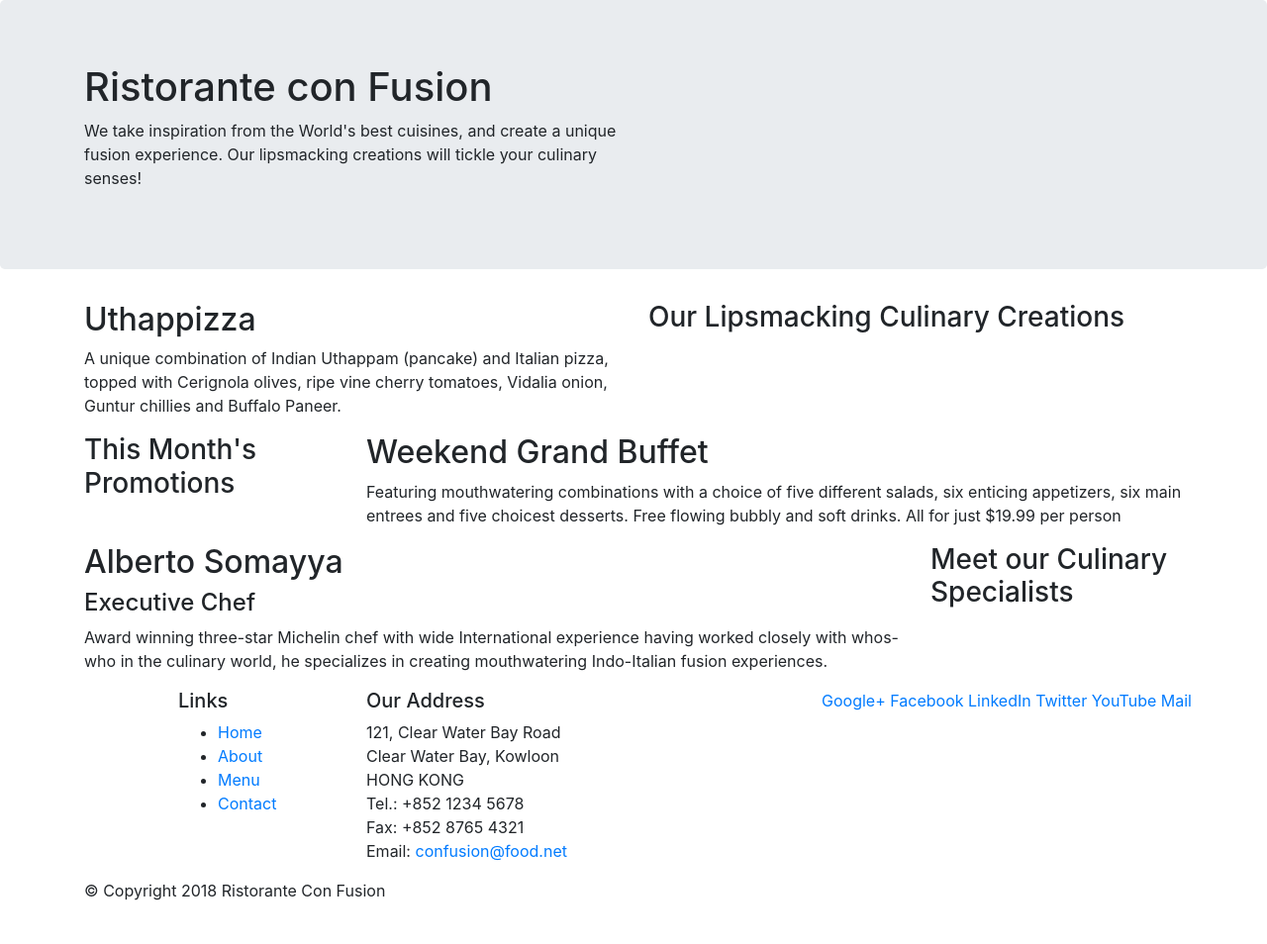
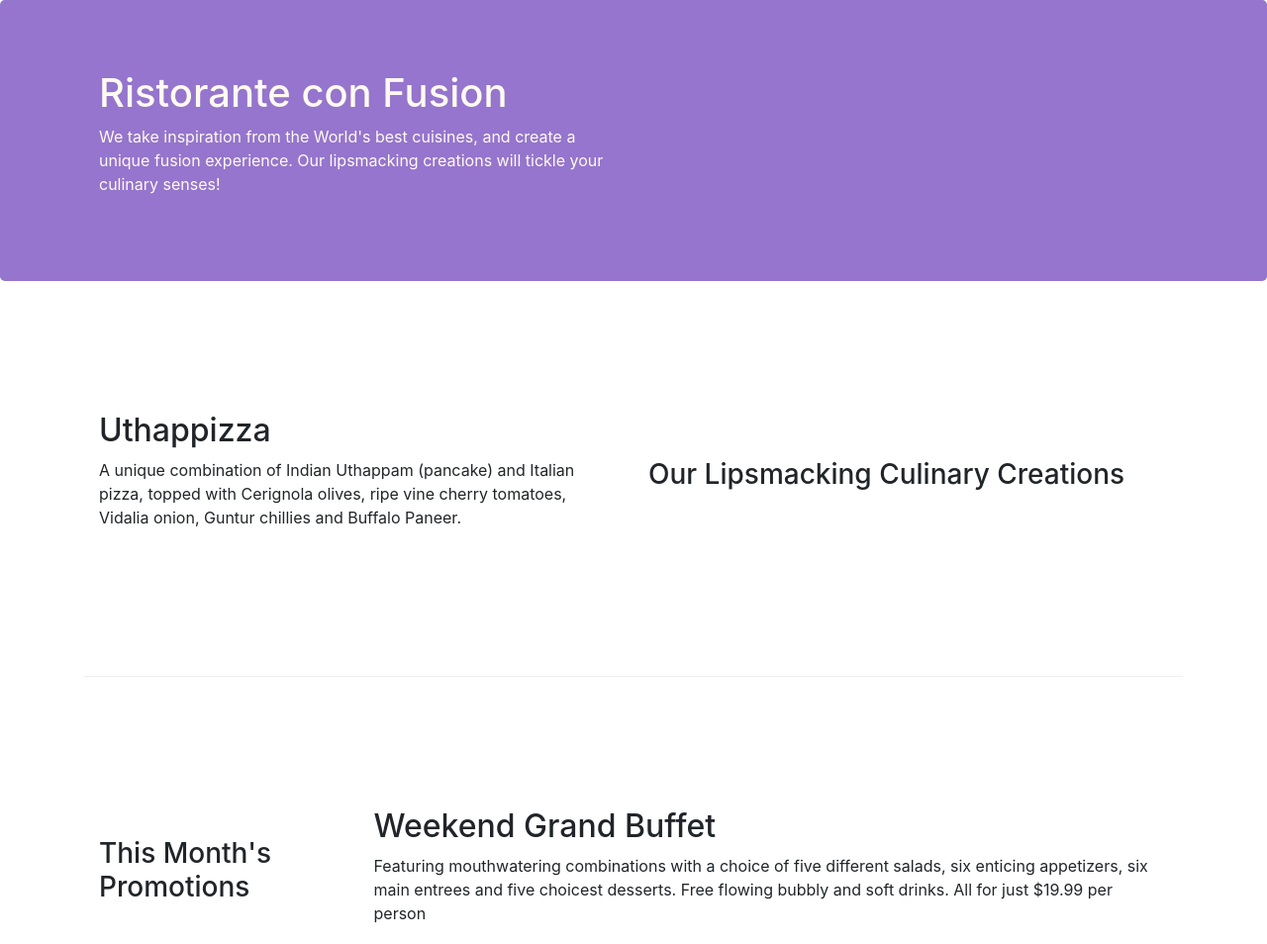
Before and after one commit to Sayrikey1/Restaurant, a website: page index.html in a window 1280 px wide. Shown: the top 954 px of the page at 99% size. Before the commit the page ends 928 px from the top, so only its background shows below. Drawn offline with nearby package versions, Linux system fonts and the light colour scheme.

Commit message:
bootstrap grid 2

```diff
--- /dev/null
+++ b/css/styles.css
@@ -0,0 +1,30 @@
+.row-header{
+    margin: 0px auto;
+    padding: 0px auto;
+}
+
+.row-content {
+    margin: 0px auto;
+    padding: 50px 0px 50px 0px;
+    border-bottom: 1px ridge;
+    min-height: 400px;
+}
+
+.footer{
+    background-color: #D1C4E9;
+    margin: 0px auto;
+    padding: 20px 0px 20px 0px;
+}
+
+.jumbotron{
+    padding: 70px 30px 70px 30px;
+    margin: 0px auto;
+    background: #9575CD;
+    color: floralwhite;
+}
+
+.address{
+    font-size: 80%;
+    margin: 0px;
+    color: #0f0f0f;
+}
--- a/index.html
+++ b/index.html
@@ -14,13 +14,15 @@
       rel="stylesheet"
       href="node_modules/bootstrap/dist/css/bootstrap.min.css"
     />
+    <link rel="stylesheet" href="css/styles.css" />
     <title>Ristorante Con Fusion</title>
   </head>
 
   <body>
+    <!----------------Header Part------------------>
     <header class="jumbotron">
       <div class="container">
-        <div class="row">
+        <div class="row row-header">
           <div class="col-12 col-sm-6">
             <h1>Ristorante con Fusion</h1>
             <p>
@@ -34,8 +36,10 @@
       </div>
     </header>
 
+    <!----------------Containers------------------>
+
     <div class="container">
-      <div class="row">
+      <div class="row row-content align-items-center">
         <div class="col col-sm order-sm-last col-md">
           <h3>Our Lipsmacking Culinary Creations</h3>
         </div>
@@ -49,12 +53,12 @@
         </div>
       </div>
 
-      <div class="row">
+      <div class="row row-content align-items-center">
         <!---This pushes the container to the right(last)-->
         <div class="col-12 col-sm-4 col-md-3">
           <h3>This Month's Promotions</h3>
         </div>
-         <!---This pushes the container to the left(first)-->
+        <!---This pushes the container to the left(first)-->
         <div class="col col-sm col-md">
           <h2>Weekend Grand Buffet</h2>
           <p>
@@ -66,7 +70,7 @@
         </div>
       </div>
 
-      <div class="row">
+      <div class="row row-content align-items-center">
         <div class="-col-12 col-sm-4 order-sm-last col-md-3">
           <h3>Meet our Culinary Specialists</h3>
         </div>
@@ -83,12 +87,14 @@
       </div>
     </div>
 
-    <footer>
+    <!----------------Footer------------------>
+
+    <footer class="footer">
       <div class="container">
         <div class="row">
           <div class="col-4 offset-1 col-sm-2">
             <h5>Links</h5>
-            <ul>
+            <ul class="list-unstyled">
               <li><a href="#">Home</a></li>
               <li><a href="#">About</a></li>
               <li><a href="#">Menu</a></li>
@@ -106,8 +112,8 @@
               Email: <a href="mailto:confusion@food.net">confusion@food.net</a>
             </address>
           </div>
-          <div class"col-12 col-sm-4">
-            <div>
+          <div class="col-12 col-sm-4 align-self-center">
+            <div class="text-center">
               <a href="http://google.com/+">Google+</a>
               <a href="http://www.facebook.com/profile.php?id=">Facebook</a>
               <a href="http://www.linkedin.com/in/">LinkedIn</a>
@@ -117,7 +123,7 @@
             </div>
           </div>
         </div>
-        <div class="row">
+        <div class="row justify-content-center">
           <div class="col-auto">
             <p>© Copyright 2018 Ristorante Con Fusion</p>
           </div>
```
